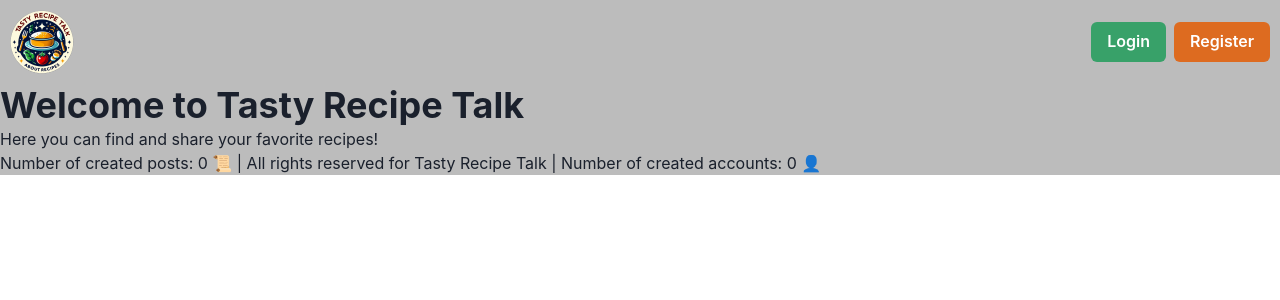
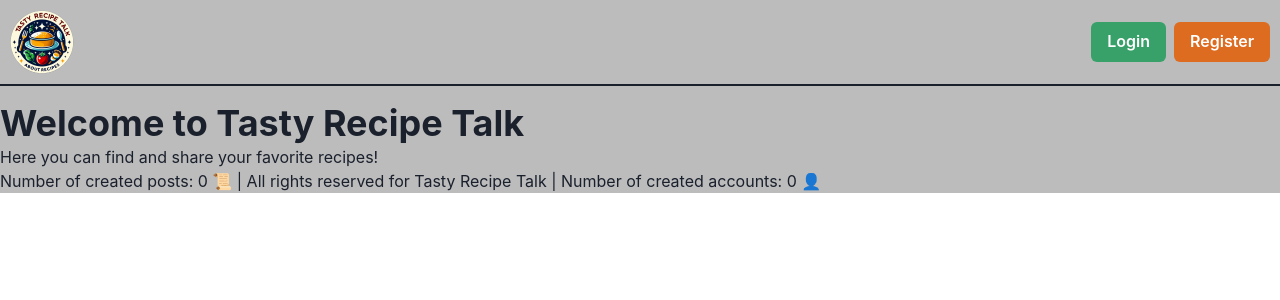
Before and after one commit to A58-Agents-Team1/Tasty-Recipe-Talk, a React (Vite) app: page / in a window 1280 px wide. Shown: the top 300 px of the page. Built offline with nearby package versions, Linux system fonts and the light colour scheme; no server answers; the database is empty.

Commit message:
Add border

```diff
--- a/src/components/NavBar.jsx
+++ b/src/components/NavBar.jsx
@@ -26,7 +26,13 @@ export default function NavBar() {
   };
 
   return (
-    <Flex as="nav" p="10px" alignItems="center">
+    <Flex
+      as="nav"
+      p="10px"
+      alignItems="center"
+      borderBottom="2px solid"
+      mb="1rem"
+    >
       <Heading>
         <NavLink to="/">
           <Avatar size="lg" name="Tasty Recipe Talk" src={logo}></Avatar>
```
